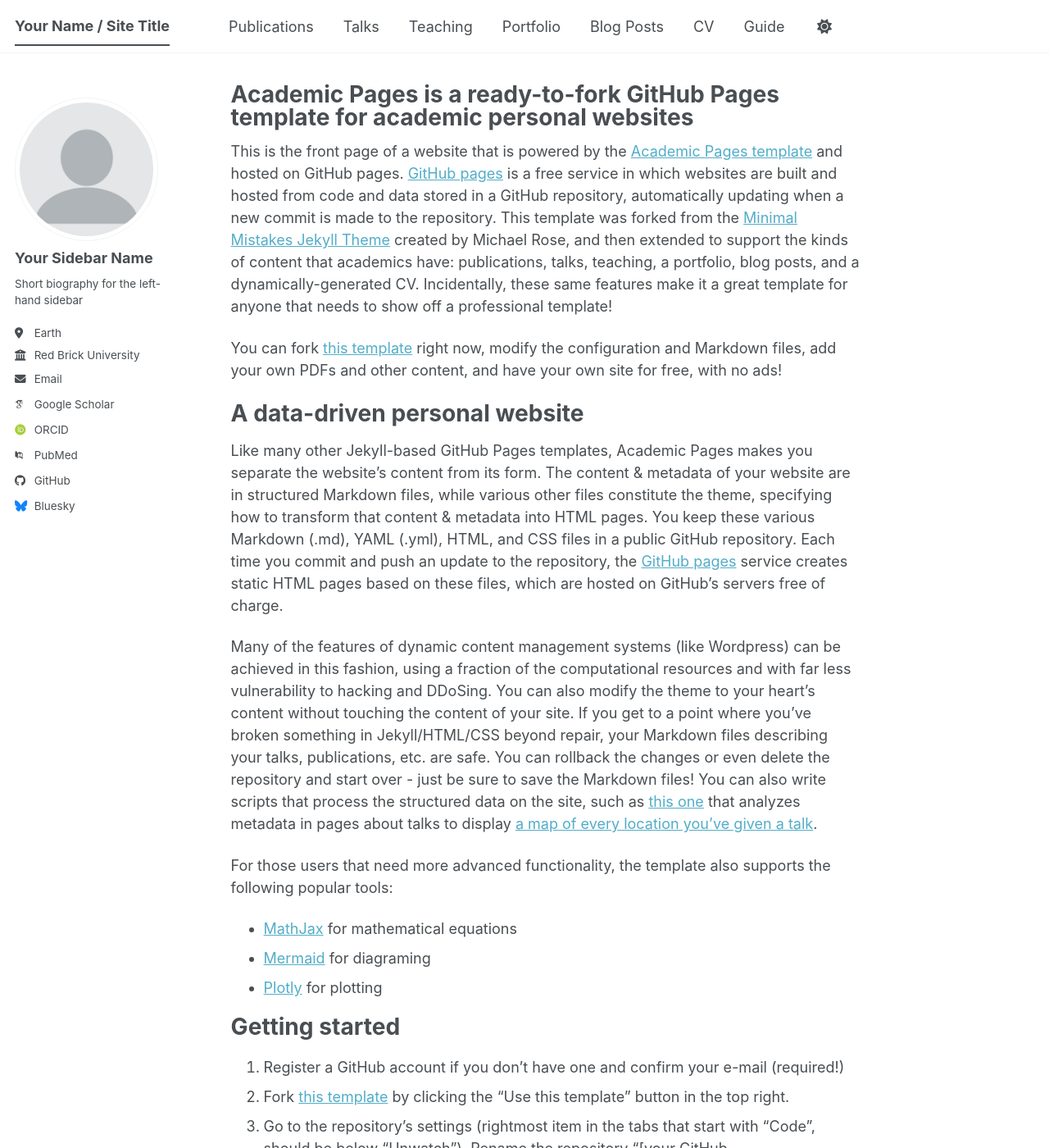
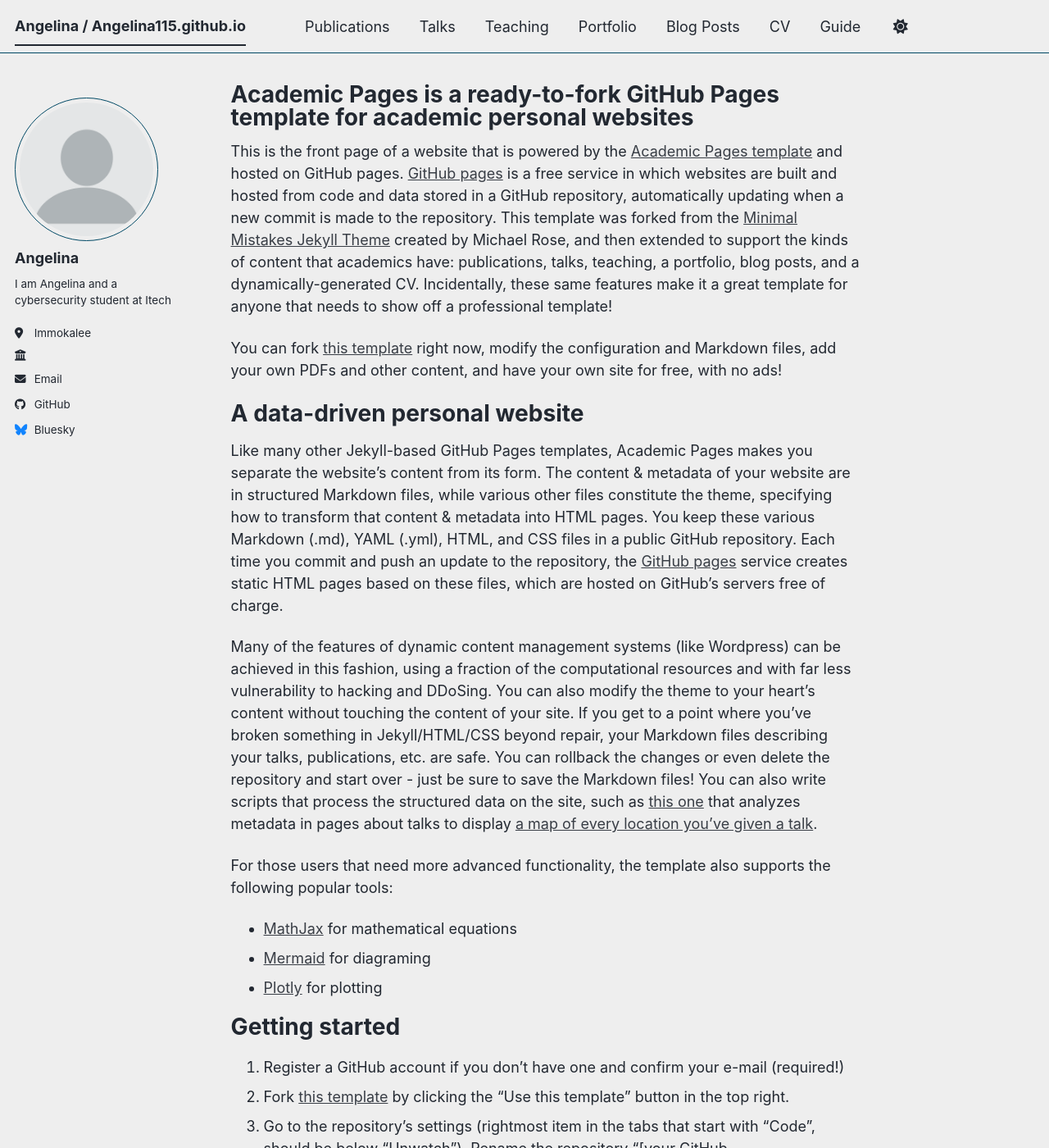
Before and after one commit to Angelina115/Angelina115.github.io, a Jekyll site: the page built from _pages/about.md, in a window 1280 px wide and 1400 px high. Shown: the whole window at 82% size. Built offline with Jekyll 4.4.1, drawn with Linux system fonts in a browser that asks for light colours; some web fonts are replaced; a script bundle is joined from its source files by our own code; library files that are not in the unit come from our copies; some of the changed text lies outside the part shown.

Commit message:
Update _config.yml

```diff
--- a/_config.yml
+++ b/_config.yml
@@ -8,15 +8,15 @@
 
 # Basic Site Settings
 locale                   : "en-US"
-site_theme               : "default" # The available themes options are "default", "air", "sunrise", "mint", "dirt" and "contrast"
-title                    : "Your Name / Site Title"
+site_theme               : "air" # The available themes options are "default", "air", "sunrise", "mint", "dirt" and "contrast"
+title                    : "Angelina / Angelina115.github.io"
 title_separator          : "-"
-name                     : &name "Your Name"
-description              : &description "Your Name's academic portfolio"   # Update this with a general description of your site, this is the default if not overridden by a page
-url                      : https://academicpages.github.io # The base hostname & protocol for your site e.g. "https://[your GitHub username].github.io",
+name                     : &name "Angelina Juan Francisco"
+description              : &description "Angelina115"   # Update this with a general description of your site, this is the default if not overridden by a page
+url                      : https://angelina115.github.io # The base hostname & protocol for your site e.g. "https://[your GitHub username].github.io",
                                                            # or if you already have some other page hosted on Github then use "https://[your GitHub username].github.io/[Your Repo Name]"
 baseurl                  : "" # the subpath of your site, e.g. "/blog"
-repository               : "academicpages/academicpages.github.io"
+repository               : "angelina115.github.io"
 
 # Site Author - The following control what appear as part of the author content on the side bar.
 #               If a field is blank the icon and link will not appear, otherwise it will be shown.
@@ -24,34 +24,21 @@
 author:
   # Biographic information
   avatar           : "profile.png"
-  name             : "Your Sidebar Name"
+  name             : "Angelina"
   pronouns         : # example: "she/her"
-  bio              : "Short biography for the left-hand sidebar"
-  location         : "Earth"
-  employer         : "Red Brick University"
+  bio              : "I am Angelina and a cybersecurity student at Itech "
+  location         : "Immokalee"
+  employer         : ""
   uri              : # URL
-  email            : "none@example.org"
+  email            : "angelinajuan413@gmail.com"
 
-  # Academic websites
-  academia         : # URL
-  arxiv            : # URL - Update with the correct link to your profile
-  googlescholar    : "https://scholar.google.com/citations?user=PS_CX0AAAAAJ"
-  inspire-hep      : # URL
-  impactstory      : # URL
-  orcid            : "https://orcid.org/yourorcidurl"
-  semantic         : # URL
-  ssrn             : # URL
-  pubmed           : "https://www.ncbi.nlm.nih.gov/pubmed/?term=john+snow"
-  researchgate     : # URL
-  scopus           : # URL
-  zotero           : # URL
 
 
   # Repositories and software development
   bitbucket        : # Username - Update with your username on the site
   codepen          : # Username
   dribbble         : # Username
-  github           : "academicpages"
+  github           : "Angelina115"
   kaggle           : # Username
   stackoverflow    : # User number or user number and name (i.e., use "1" or "1/jeff-atwood")
 
```
